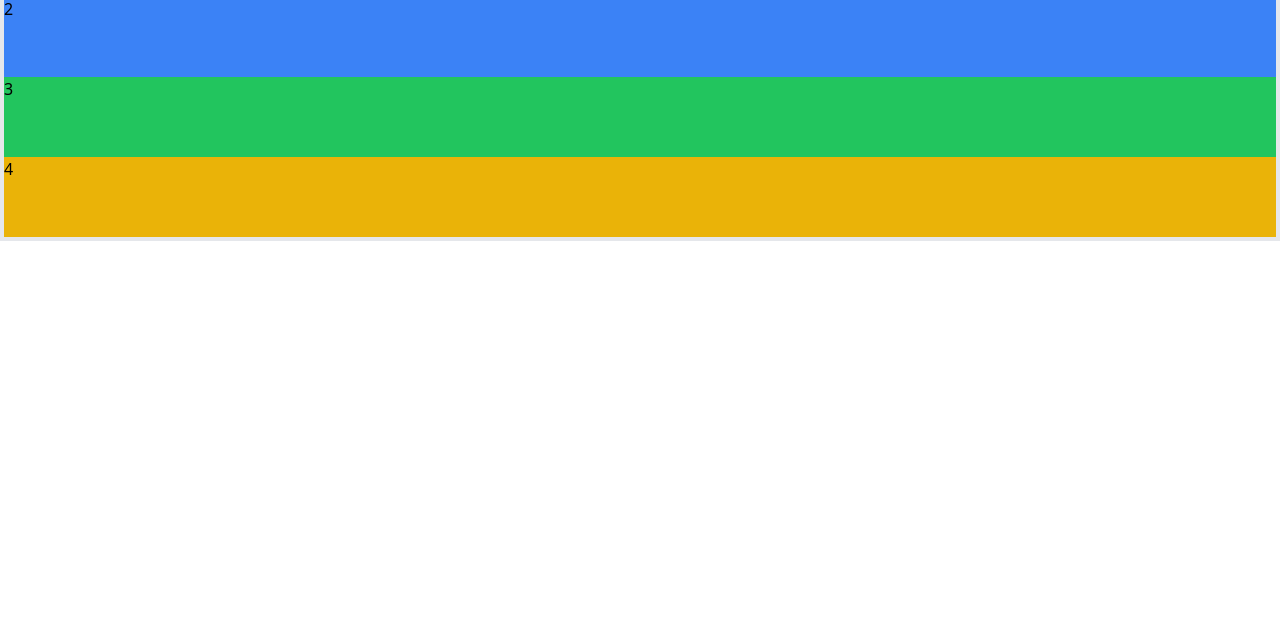
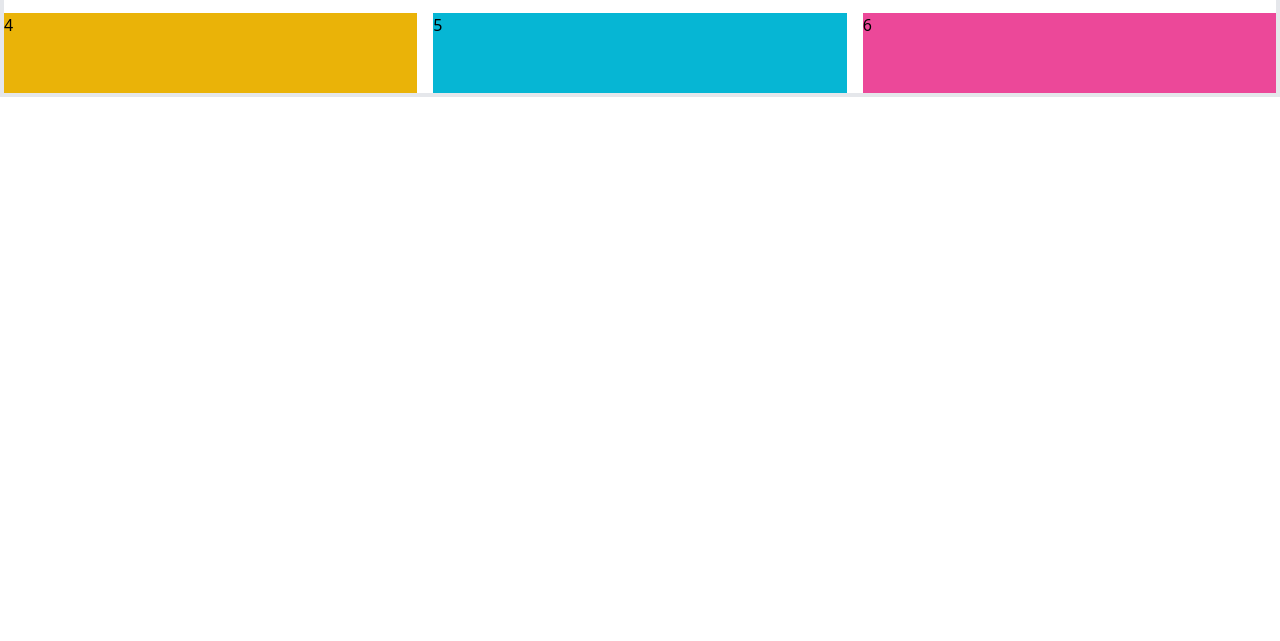
Before and after one commit to JosRafael/Curso-TailwindCSS, a website: page src/index.html in a window 1280 px wide. Shown: the part 159-800 px from the top of the page. Drawn offline with Linux system fonts and the light colour scheme.

Commit message:
grid props

```diff
--- a/src/index.html
+++ b/src/index.html
@@ -10,11 +10,13 @@
   <body>
     <h1 class="text-2xl font-bold text-rose-600 text-center sm:text-4xl lg:text-7xl lg:text-green-500">Curso TailwindCSS</h1>
 
-    <div class="w-full border-4 grid-cols-1 md:grid-cols-2 lg:grid-cols-3 gap-4">
+    <div class="w-full border-4 grid grid-cols-1 md:grid-cols-2 lg:grid-cols-3 gap-4">
       <div class="bg-red-500 h-20">1</div>
       <div class="bg-blue-500 h-20">2</div>
       <div class="bg-green-500 h-20">3</div>
       <div class="bg-yellow-500 h-20">4</div>
+      <div class="bg-cyan-500 h-20">5</div>
+      <div class="bg-pink-500 h-20">6</div>
     </div>
   </body>
 </html>
```
Also changed, not shown: styles/output.css.
